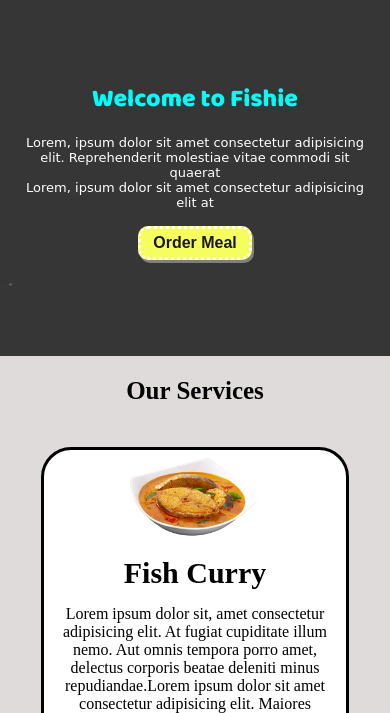
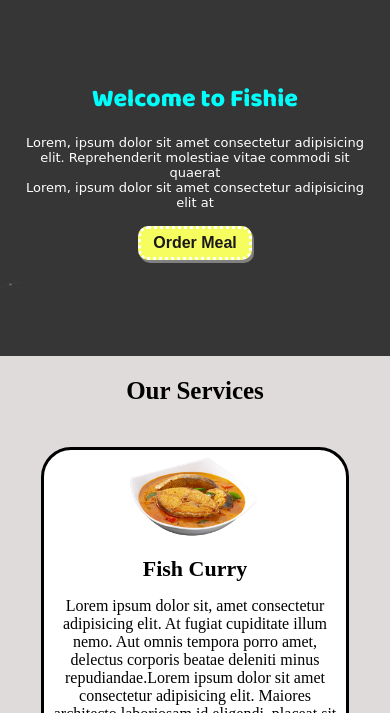
Before and after one commit to Harshi-Adamya/Fishie.com, a plain HTML site: page index.html in a window 390 px wide. Shown: the part 131-844 px from the top of the page. Drawn offline with Linux system fonts and the light colour scheme; a web font is replaced by a local one.

Commit message:
Update phone.css

```diff
--- a/CSS/phone.css
+++ b/CSS/phone.css
@@ -76,3 +76,8 @@ width: 70%;
 {
     font-size: 25px;
 }
+.h-secondary
+{
+font-size: 22px;
+padding: 15px;
+}
```
